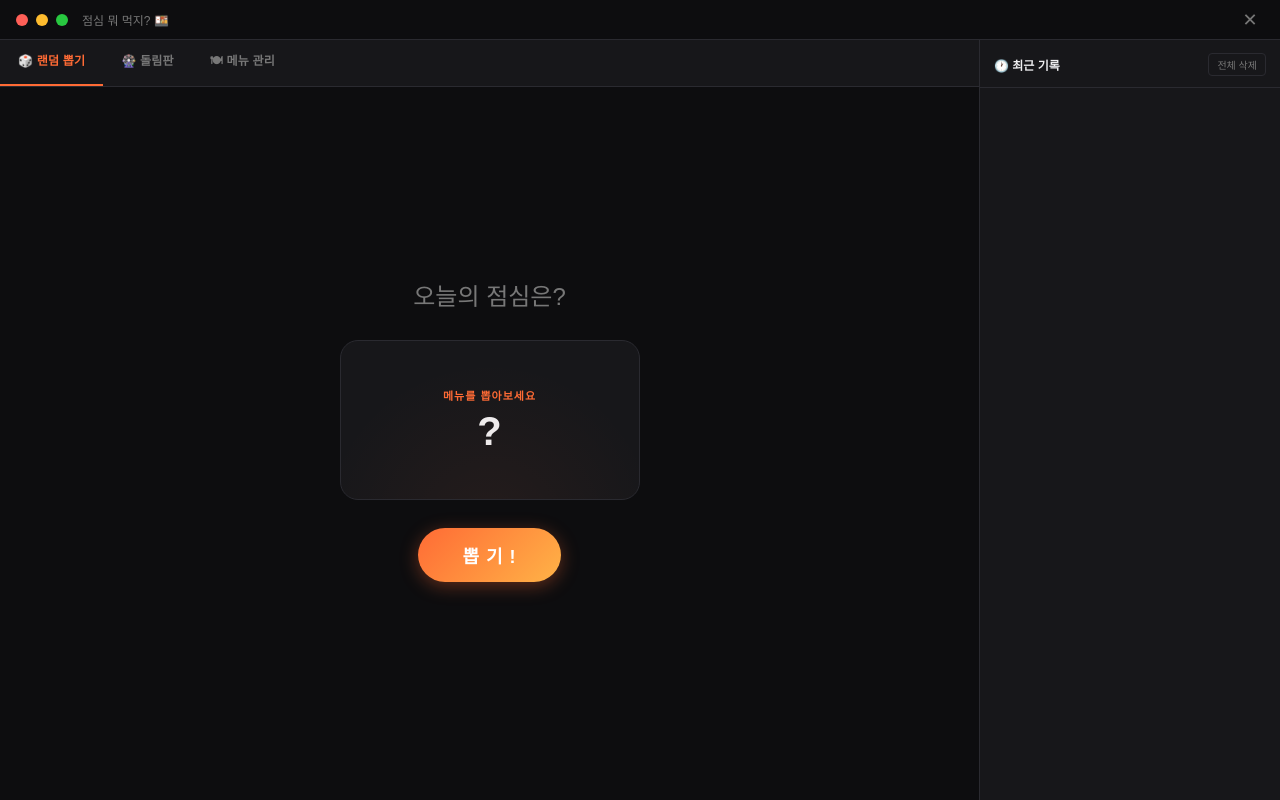
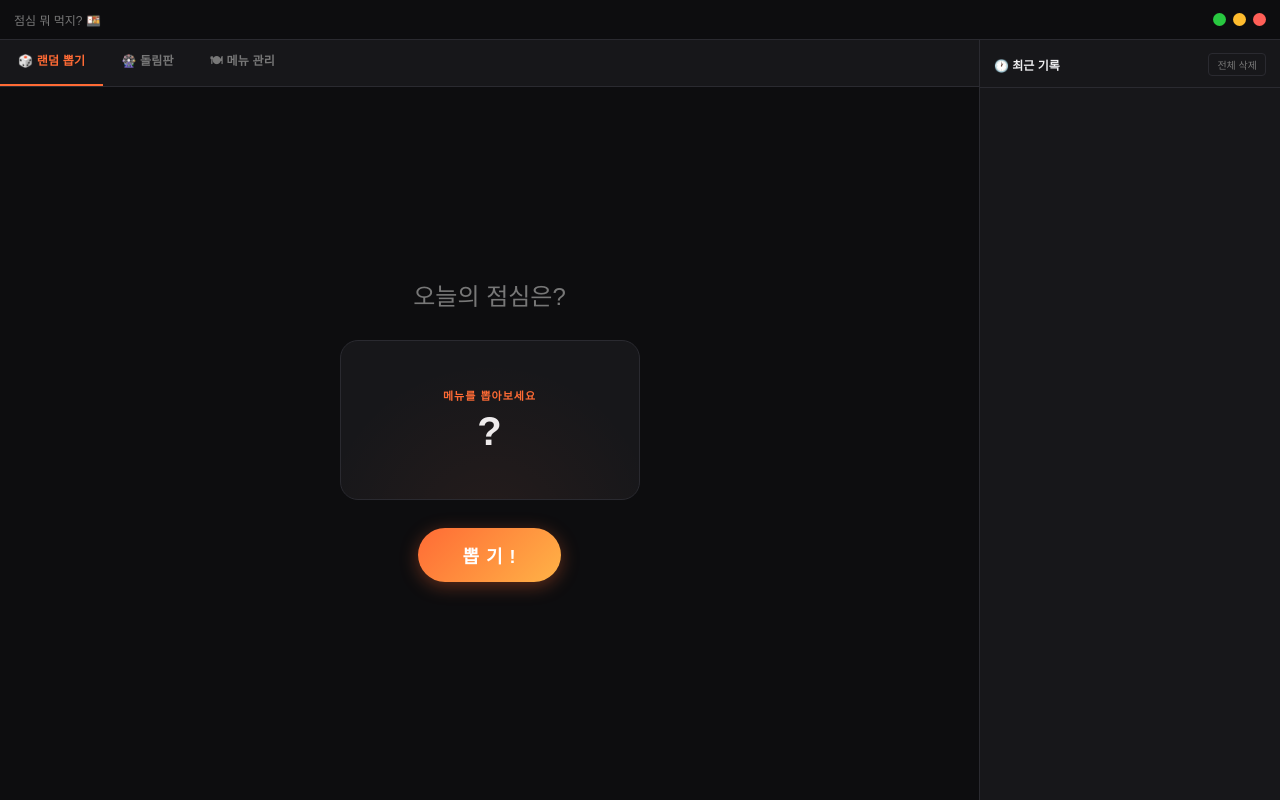
Before and after one commit to YunJiW/RandomFood_Select, a plain HTML site: page index.html in a window 1280 px wide. Drawn offline with Linux system fonts and the light colour scheme; a web font is replaced by a local one.

Commit message:
fix: 최소화,최대화 및 취소 버튼 키 추가

```diff
--- a/index.html
+++ b/index.html
@@ -44,23 +44,34 @@
       height: 40px;
       background: var(--bg);
       display: flex; align-items: center;
-      padding: 0 16px; gap: 8px;
+      padding: 0 14px; gap: 8px;
       border-bottom: 1px solid var(--border);
       flex-shrink: 0;
     }
-    .dot { width: 12px; height: 12px; border-radius: 50%; -webkit-app-region: no-drag; cursor: pointer; }
-    .dot.r { background: #ff5f57; } .dot.y { background: #febc2e; } .dot.g { background: #28c840; }
-    #titlebar span { margin-left: 6px; font-size: 12px; color: var(--muted); font-weight: 500; flex: 1; }
-    #close-btn {
+    #titlebar span { font-size: 12px; color: var(--muted); font-weight: 500; flex: 1; }
+    .win-btns {
       -webkit-app-region: no-drag;
-      width: 28px; height: 28px;
-      background: none; border: none;
-      color: var(--muted); font-size: 18px; line-height: 1;
-      cursor: pointer; border-radius: 6px;
+      display: flex; align-items: center; gap: 7px;
+    }
+    .dot {
+      width: 13px; height: 13px; border-radius: 50%;
+      cursor: pointer; border: none; padding: 0;
       display: flex; align-items: center; justify-content: center;
-      transition: background 0.15s, color 0.15s; flex-shrink: 0;
+      transition: filter 0.15s, transform 0.1s;
+      flex-shrink: 0; position: relative;
     }
-    #close-btn:hover { background: var(--danger); color: #fff; }
+    .dot:hover { filter: brightness(1.15); transform: scale(1.1); }
+    .dot:active { transform: scale(0.92); }
+    .dot.r { background: #ff5f57; }
+    .dot.y { background: #febc2e; }
+    .dot.g { background: #28c840; }
+    .dot::after {
+      content: ''; font-size: 8px; font-weight: 900;
+      color: rgba(0,0,0,0.45); position: absolute; line-height: 1;
+    }
+    .dot.r:hover::after { content: '✕'; }
+    .dot.y:hover::after { content: '−'; font-size: 10px; }
+    .dot.g:hover::after { content: '+'; }
 
     /* ── Layout ── */
     #app { display: grid; grid-template-columns: 1fr 300px; flex: 1; overflow: hidden; }
@@ -348,11 +359,12 @@
 <body>
 
 <div id="titlebar">
-  <div class="dot r"></div>
-  <div class="dot y"></div>
-  <div class="dot g"></div>
   <span>점심 뭐 먹지? 🍱</span>
-  <button id="close-btn" onclick="window.api.closeApp()" title="앱 종료">✕</button>
+  <div class="win-btns">
+    <button class="dot g" onclick="window.api.maximizeApp()" title="최대화"></button>
+    <button class="dot y" onclick="window.api.minimizeApp()" title="최소화"></button>
+    <button class="dot r" onclick="window.api.closeApp()" title="종료"></button>
+  </div>
 </div>
 
 <div id="app">
--- a/preload.js
+++ b/preload.js
@@ -9,4 +9,7 @@ contextBridge.exposeInMainWorld('api', {
   pickRandom:    ()           => ipcRenderer.invoke('pick-random'),
   getHistory:    ()           => ipcRenderer.invoke('get-history'),
   clearHistory:  ()           => ipcRenderer.invoke('clear-history'),
+  closeApp:      ()           => ipcRenderer.invoke('close-app'),
+  minimizeApp:   ()           => ipcRenderer.send('minimize-app'),
+  maximizeApp:   ()           => ipcRenderer.send('maximize-app'),
 });
```
Also changed, not shown: main.js (+16 -2 lines), 1 other file.
